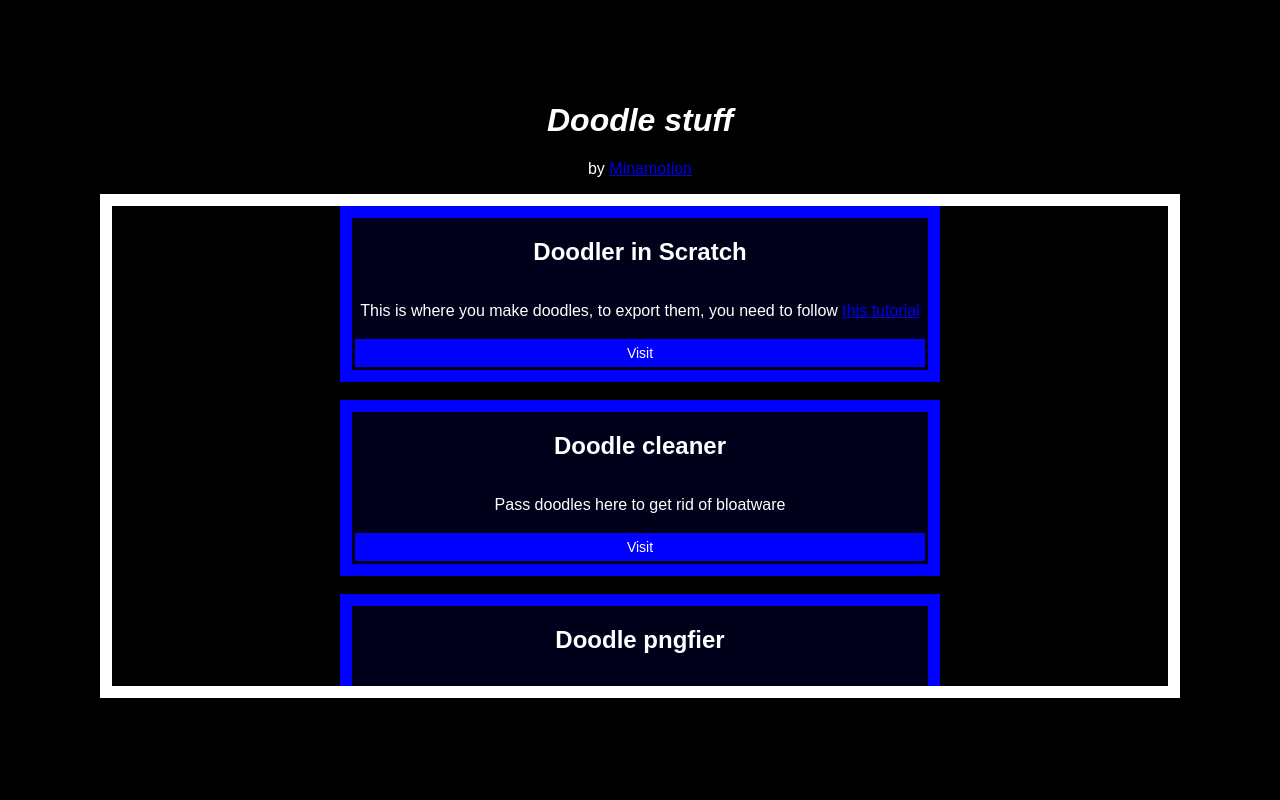
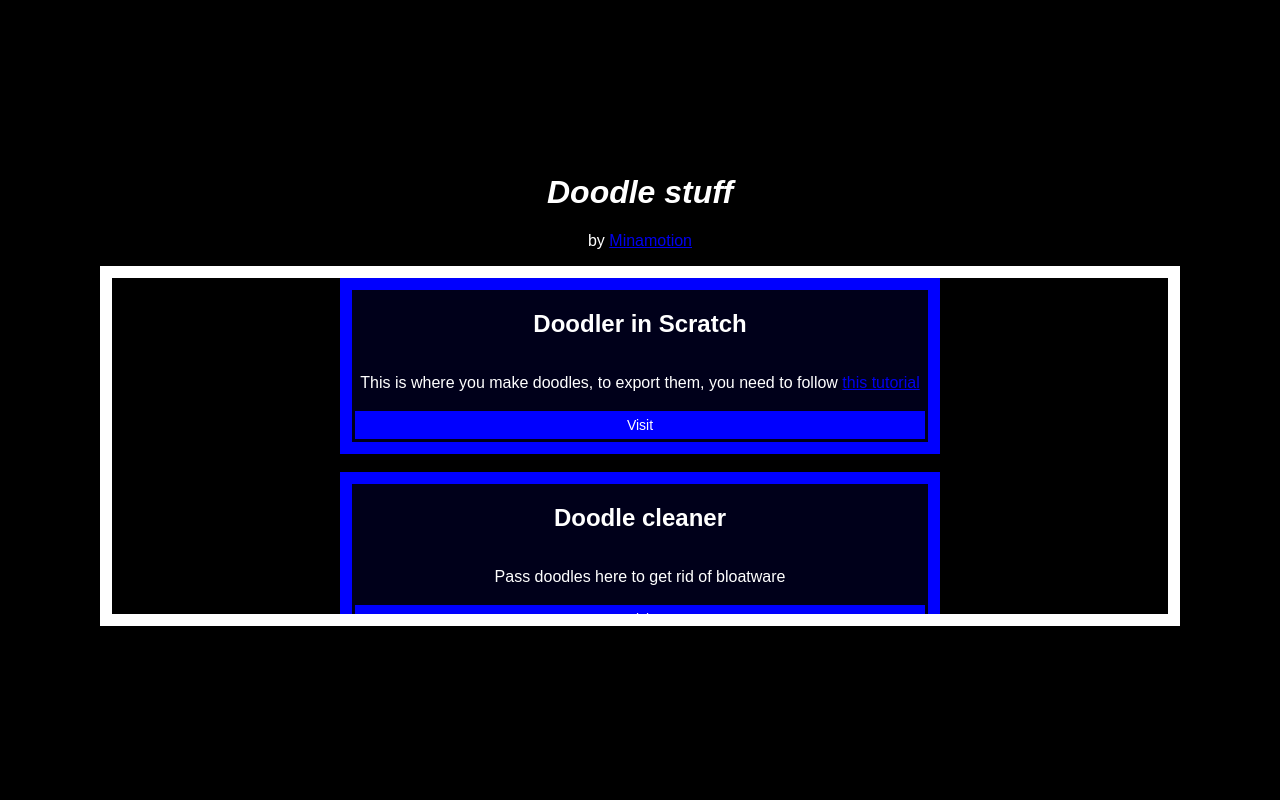
Before and after one commit to Minamotion/doodle-stuff, a plain HTML site: page index.html in a window 1280 px wide. Drawn offline with Linux system fonts and the light colour scheme.

Commit message:
Fix a small insignificant issue

```diff
--- a/main.css
+++ b/main.css
@@ -38,7 +38,7 @@ input[type="file"] {
     color: #ffffff;
 }
 .container {
-    height: 5in;
+    height: 3.5in;
     margin: auto;
     width: 11in;
     overflow-y: auto;
```
